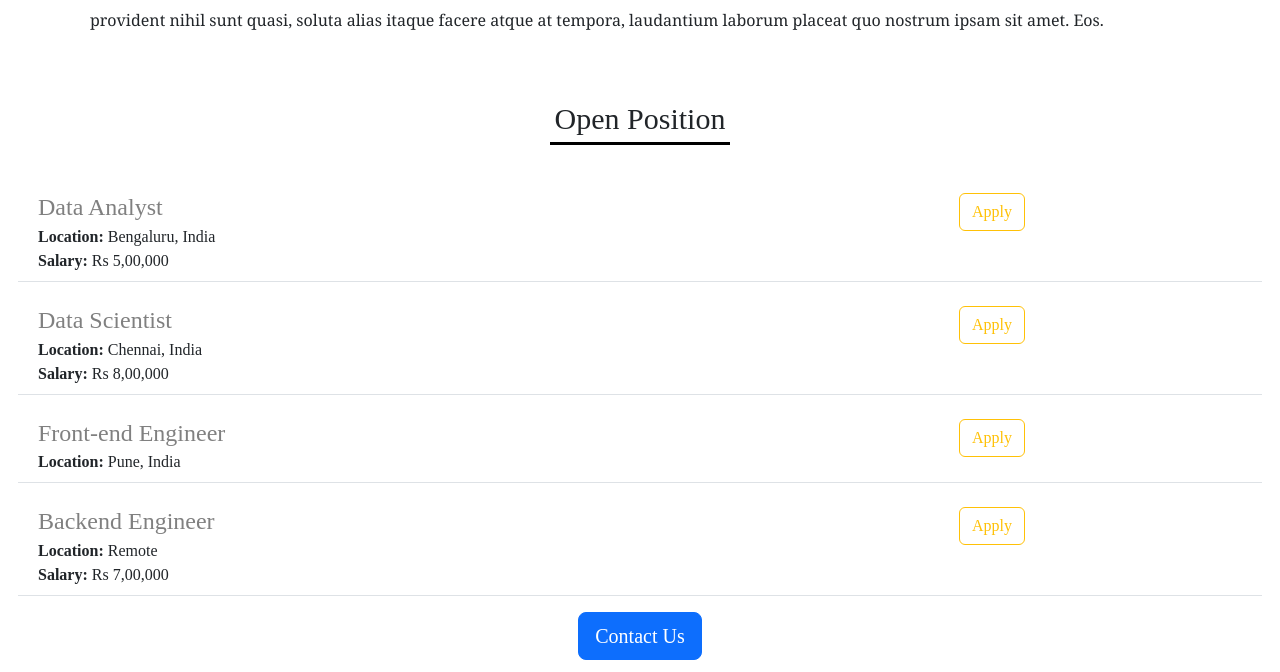
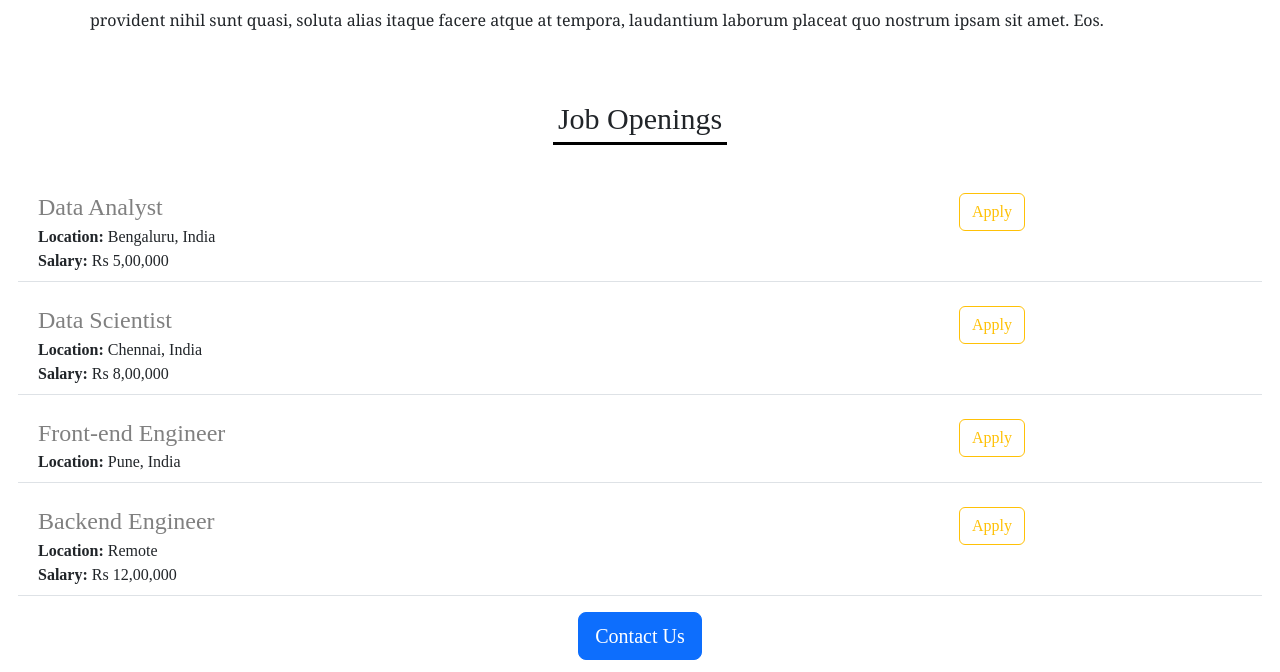
Before and after one commit to Prashan70/Jovian-Careers-website-v2, a Flask app: page / in a window 1280 px wide. Shown: the part 1082-1754 px from the top of the page. Run offline with Flask 3, Linux system fonts and the light colour scheme.

Commit message:
Minor changes

```diff
--- a/app.py
+++ b/app.py
@@ -24,7 +24,7 @@ JOBS = [
       'id': 4,
       'title': 'Backend Engineer',
       'location': 'Remote',
-      'salary': 'Rs 7,00,000'
+      'salary': 'Rs 12,00,000'
    },
 ]
 
--- a/templates/home.html
+++ b/templates/home.html
@@ -32,7 +32,7 @@
   </div>
 
   <div class="job-openings">
-    <h2 class="Job">Open Position</h2>
+    <h2 class="Job">Job Openings</h2>
     <div class="p1">
       {% for job in jobs %}
         {% include 'jobitem.html' %}
```
